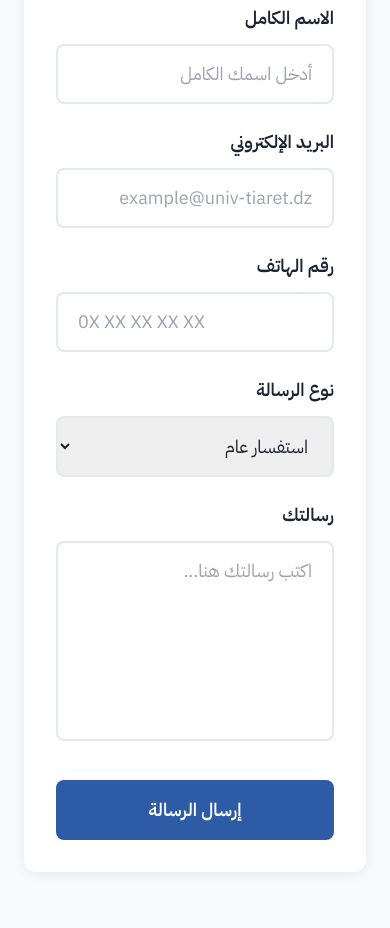
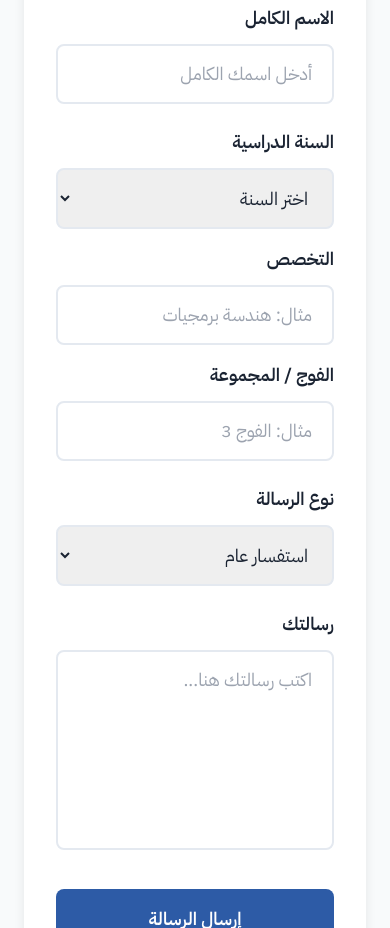
Before and after one commit to bessghiermohamed/MohamedBe, a plain HTML site: page contact.html in a window 390 px wide. Shown: the part 1440-2368 px from the top of the page. Drawn offline with nearby package versions, Linux system fonts and the light colour scheme.

Commit message:
fix: contact form - replace email/phone with year/speciality/group

```diff
--- a/contact.html
+++ b/contact.html
@@ -153,17 +153,41 @@
       </label>
 <input class="w-full px-5 py-3.5 rounded-lg border-2 border-border text-lg" name="name" placeholder="أدخل اسمك الكامل" type="text" required/>
 </div>
-<div class="mb-6">
+<div class="grid grid-cols-1 md:grid-cols-3 gap-4 mb-6">
+<div>
 <label class="block text-lg font-semibold mb-3">
-       البريد الإلكتروني
-      </label>
-<input class="w-full px-5 py-3.5 rounded-lg border-2 border-border text-lg" name="email" placeholder="example@univ-tiaret.dz" type="email" required/>
+         السنة الدراسية
+        </label>
+<select name="year" class="w-full px-5 py-3.5 rounded-lg border-2 border-border text-lg">
+<option value="">
+         اختر السنة
+        </option>
+<option value="1">
+         السنة الأولى
+        </option>
+<option value="2">
+         السنة الثانية
+        </option>
+<option value="3">
+         السنة الثالثة
+        </option>
+<option value="master">
+         ماستر
+        </option>
+</select>
 </div>
-<div class="mb-6">
+<div>
 <label class="block text-lg font-semibold mb-3">
-       رقم الهاتف
-      </label>
-<input class="w-full px-5 py-3.5 rounded-lg border-2 border-border text-lg" name="phone" name="phone" placeholder="0X XX XX XX XX" type="tel"/>
+         التخصص
+        </label>
+<input name="speciality" class="w-full px-5 py-3.5 rounded-lg border-2 border-border text-lg" placeholder="مثال: هندسة برمجيات" type="text" required/>
+</div>
+<div>
+<label class="block text-lg font-semibold mb-3">
+         الفوج / المجموعة
+        </label>
+<input name="group" class="w-full px-5 py-3.5 rounded-lg border-2 border-border text-lg" placeholder="مثال: الفوج 3" type="text" required/>
+</div>
 </div>
 <div class="mb-6">
 <label class="block text-lg font-semibold mb-3">
```
